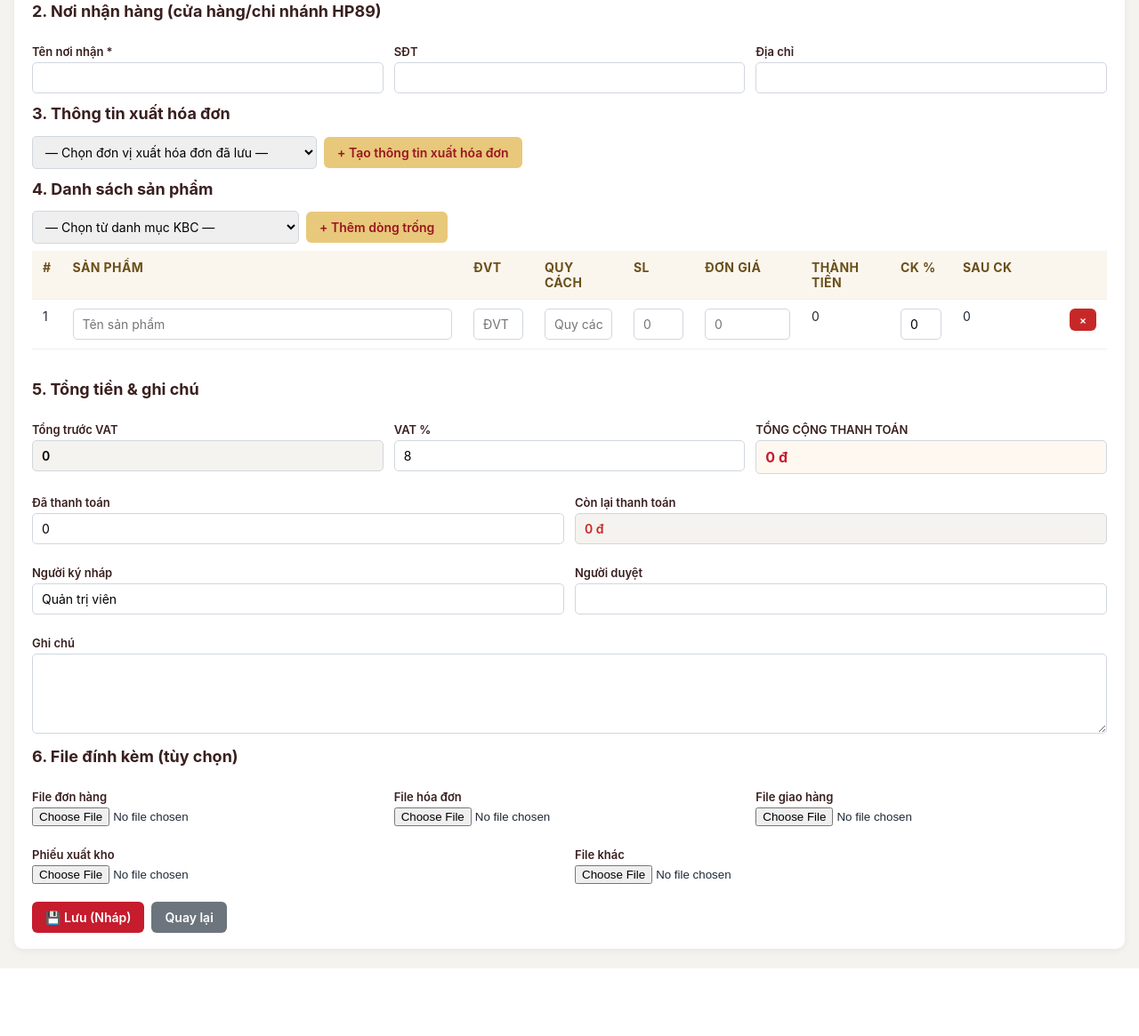
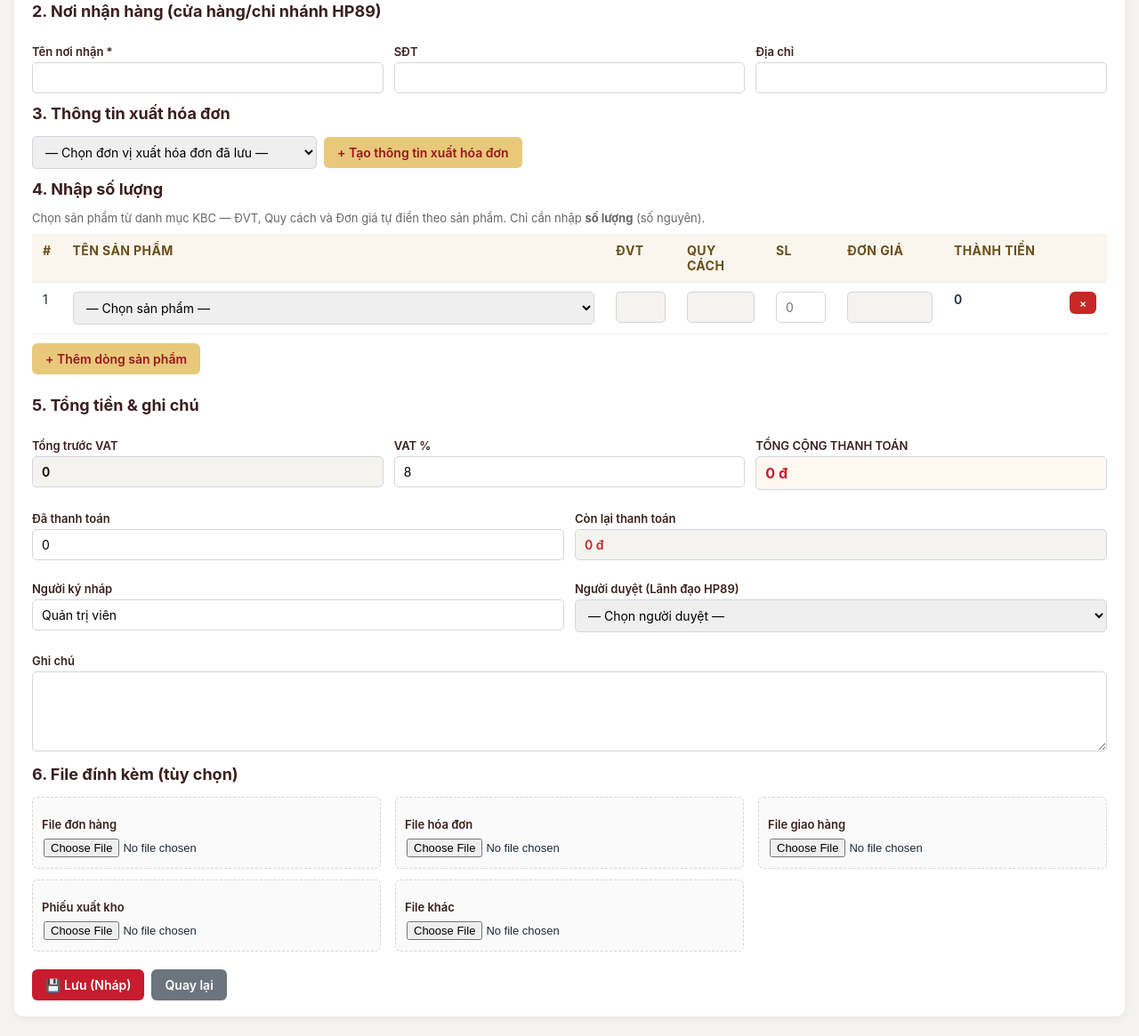
Before and after one commit to khoasv2001-cmd/kbc-hp89-app, a Flask app: page /orders/new in a window 1280 px wide. Shown: the part 309-1474 px from the top of the page at 89% size. Before the commit the page ends 1398 px from the top, so only its background shows below. Run offline with Flask 3, Linux system fonts and the light colour scheme; a user stored in the database is signed in; data comes from the database, SQL or seed files in the repository; data that the repository does not hold is empty.

Commit message:
Don gian hoa form dat hang theo y kien Khoa
Section 4 'Danh sach san pham' -> 'Nhap so luong':
- Bo dropdown picker rieng o duoi -> Ten SP la <select> trong bang
- Bo cot CK % va Sau CK (khong con chiet khau)
- SL: nhap tay so nguyen (step=1, min=1) - khong cho nhap thap phan
- DVT, Quy cach, Don gia: tu dien tu products catalog (readonly)
- _parse_order_items: chi can product_id + qty, con lai lookup tu DB

Nguoi duyet: doi tu input text thanh <select>
- Liet ke user HP89 (hoac admin) co cap approve_hp89_order
- Helper _get_hp89_approvers() loc theo User.caps

File dinh kem: chuyen tu form-row sang CSS grid 3x2
- 5 o file + 1 o trong de can deu hang doc/hang ngang
- Moi o co padding/border dashed cho ro rang
- Mobile: tu chuyen ve 1 cot

```diff
--- a/app.py
+++ b/app.py
@@ -1178,48 +1178,45 @@
 # ---------- ORDERS (Đặt Hàng) ----------
 # ============================================================
 def _parse_order_items(form):
+    """Đọc các dòng item từ form mới: chỉ cần product_id + qty (nguyên).
+    Các thông tin khác (tên SP, ĐVT, quy cách, đơn giá) lấy tự động từ
+    bảng products do KBC tạo. KHÔNG còn chiết khấu."""
     items = []
-    names = form.getlist('item_product_name[]')
     prod_ids = form.getlist('item_product_id[]')
-    units = form.getlist('item_unit[]')
-    packagings = form.getlist('item_packaging[]')
     qtys = form.getlist('item_qty[]')
-    prices = form.getlist('item_unit_price[]')
-    discounts = form.getlist('item_discount[]')
-    notes = form.getlist('item_note[]')
-    for i, nm in enumerate(names):
-        nm = (nm or '').strip()
-        if not nm:
+    db = get_db()
+    for i, pid_str in enumerate(prod_ids):
+        pid_str = (pid_str or '').strip()
+        if not pid_str:
             continue
-        def _f(lst, idx, default=0.0):
-            try:
-                return float((lst[idx] or '0').replace(',', '').strip()) if idx < len(lst) else default
-            except (ValueError, AttributeError):
-                return default
-        def _s(lst, idx):
-            return (lst[idx] if idx < len(lst) else '') or ''
-        def _i(lst, idx):
-            v = lst[idx] if idx < len(lst) else None
-            try:
-                return int(v) if v else None
-            except (ValueError, TypeError):
-                return None
-        qty = _f(qtys, i)
-        price = _f(prices, i)
-        discount_pct = max(0.0, min(100.0, _f(discounts, i)))
+        try:
+            pid = int(pid_str)
+        except (ValueError, TypeError):
+            continue
+        p = db.execute('SELECT * FROM products WHERE id=?', (pid,)).fetchone()
+        if not p:
+            continue
+        # SL là số nguyên — bỏ phần thập phân nếu user nhập
+        try:
+            qty_raw = (qtys[i] if i < len(qtys) else '0') or '0'
+            qty = int(float(str(qty_raw).replace(',', '').strip()))
+        except (ValueError, AttributeError):
+            qty = 0
+        if qty <= 0:
+            continue
+        price = float(p['default_price'] or 0)
         amount = qty * price
-        amount_after = max(0, amount - amount * discount_pct / 100.0)
         items.append({
-            'product_id': _i(prod_ids, i),
-            'product_name': nm,
-            'unit': _s(units, i).strip(),
-            'packaging': _s(packagings, i).strip(),
+            'product_id': pid,
+            'product_name': p['name'],
+            'unit': p['unit'] or '',
+            'packaging': p['packaging'] or '',
             'qty': qty,
             'unit_price': price,
             'amount': amount,
-            'discount': discount_pct,
-            'amount_after': amount_after,
-            'note': _s(notes, i).strip(),
+            'discount': 0,          # bỏ chiết khấu
+            'amount_after': amount, # = amount vì không có CK
+            'note': '',
             'sort_order': i,
         })
     return items
@@ -1288,6 +1285,15 @@
     return render_template('orders_list.html', orders=rows, current_status=status_filter)
 
 
+def _get_hp89_approvers():
+    """Trả về list user thuộc HP89 (hoặc admin) có quyền duyệt đơn HP89."""
+    rows = get_db().execute(
+        "SELECT * FROM users WHERE organization='HP89' OR role='admin' "
+        "ORDER BY full_name, username"
+    ).fetchall()
+    return [r for r in rows if User(r).has_cap('approve_hp89_order')]
+
+
 @app.route('/orders/new', methods=['GET', 'POST'])
 @login_required
 @require_cap('create_order')
@@ -1297,8 +1303,9 @@
         return _save_order(None)
     products = db.execute('SELECT * FROM products WHERE active=1 ORDER BY name').fetchall()
     invoice_entities = db.execute('SELECT * FROM invoice_entities ORDER BY company_name').fetchall()
+    hp89_approvers = _get_hp89_approvers()
     return render_template('order_form.html', order=None, items=[], products=products,
-                           invoice_entities=invoice_entities)
+                           invoice_entities=invoice_entities, hp89_approvers=hp89_approvers)
 
 
 def _save_order(order_id):
@@ -1441,8 +1448,9 @@
     items = db.execute('SELECT * FROM order_items WHERE order_id=? ORDER BY sort_order, id', (oid,)).fetchall()
     products = db.execute('SELECT * FROM products WHERE active=1 ORDER BY name').fetchall()
     invoice_entities = db.execute('SELECT * FROM invoice_entities ORDER BY company_name').fetchall()
+    hp89_approvers = _get_hp89_approvers()
     return render_template('order_form.html', order=o, items=items, products=products,
-                           invoice_entities=invoice_entities)
+                           invoice_entities=invoice_entities, hp89_approvers=hp89_approvers)
 
 
 @app.route('/orders/<int:oid>/delete', methods=['POST'])
--- a/templates/order_form.html
+++ b/templates/order_form.html
@@ -99,29 +99,22 @@
     </div>
   </div>
 
-  <h2>4. Danh sách sản phẩm</h2>
-  <div style="margin-bottom:8px; display:flex; gap:8px; align-items:center; flex-wrap:wrap">
-    <select id="product-picker" style="width:300px; display:inline-block">
-      <option value="">— Chọn từ danh mục KBC —</option>
-      {% for p in products %}
-        <option value="{{ p.id }}" data-name="{{ p.name }}" data-unit="{{ p.unit or '' }}" data-packaging="{{ p.packaging or '' }}" data-price="{{ p.default_price }}">{{ p.name }} ({{ p.unit or 'cái' }}) – {{ p.default_price|money0 }}đ</option>
-      {% endfor %}
-    </select>
-    <button type="button" class="btn btn-gold" onclick="addRow()">+ Thêm dòng trống</button>
-  </div>
+  <h2>4. Nhập số lượng</h2>
+  <p style="font-size:13px; color:#666; margin:4px 0 10px">
+    Chọn sản phẩm từ danh mục KBC — ĐVT, Quy cách và Đơn giá tự điền theo sản phẩm.
+    Chỉ cần nhập <b>số lượng</b> (số nguyên).
+  </p>
   <div style="overflow-x:auto; -webkit-overflow-scrolling:touch">
   <table id="items-table" style="margin-bottom:10px; min-width:700px">
     <thead>
       <tr>
         <th style="width:32px">#</th>
-        <th>Sản phẩm</th>
+        <th>Tên sản phẩm</th>
         <th style="width:80px">ĐVT</th>
         <th style="width:100px">Quy cách</th>
         <th style="width:80px">SL</th>
         <th style="width:120px">Đơn giá</th>
-        <th style="width:100px">Thành tiền</th>
-        <th style="width:70px">CK %</th>
-        <th style="width:120px">Sau CK</th>
+        <th style="width:130px">Thành tiền</th>
         <th style="width:36px"></th>
       </tr>
     </thead>
@@ -131,16 +124,24 @@
         <tr class="item-row">
           <td class="row-no">{{ loop.index }}</td>
           <td>
-            <input type="hidden" name="item_product_id[]" value="{{ it.product_id or '' }}">
-            <input type="text" name="item_product_name[]" value="{{ it.product_name }}" required>
+            <select name="item_product_id[]" class="prod-pick" required>
+              <option value="">— Chọn sản phẩm —</option>
+              {% for p in products %}
+                <option value="{{ p.id }}"
+                        data-unit="{{ p.unit or '' }}"
+                        data-packaging="{{ p.packaging or '' }}"
+                        data-price="{{ p.default_price }}"
+                        {% if it.product_id == p.id %}selected{% endif %}>
+                  {{ p.name }}
+                </option>
+              {% endfor %}
+            </select>
           </td>
-          <td><input type="text" name="item_unit[]" value="{{ it.unit }}"></td>
-          <td><input type="text" name="item_packaging[]" value="{{ it.packaging }}"></td>
-          <td><input type="number" step="0.01" name="item_qty[]" value="{{ it.qty }}" class="qty"></td>
-          <td><input type="number" step="0.01" name="item_unit_price[]" value="{{ it.unit_price }}" class="price"></td>
-          <td class="amount">{{ it.amount|money2 }}</td>
-          <td><input type="number" step="0.01" min="0" max="100" name="item_discount[]" value="{{ it.discount }}" class="disc"></td>
-          <td class="amount-after">{{ it.amount_after|money2 }}</td>
+          <td><input type="text" class="unit-disp" value="{{ it.unit }}" readonly style="background:#f5f3ef"></td>
+          <td><input type="text" class="pack-disp" value="{{ it.packaging }}" readonly style="background:#f5f3ef"></td>
+          <td><input type="number" step="1" min="1" name="item_qty[]" value="{{ it.qty|int }}" class="qty" required></td>
+          <td><input type="text" class="price-disp" value="{{ it.unit_price|money0 }}" readonly style="background:#f5f3ef"></td>
+          <td class="amount" style="font-weight:600">{{ it.amount|money0 }}</td>
           <td><button type="button" class="btn btn-sm btn-danger" onclick="rmRow(this)">×</button></td>
         </tr>
         {% endfor %}
@@ -148,6 +149,18 @@
     </tbody>
   </table>
   </div>
+  <button type="button" class="btn btn-gold" onclick="addRow()">+ Thêm dòng sản phẩm</button>
+
+  <!-- Template options cho JS clone vào select sản phẩm của các dòng mới -->
+  <template id="product-options-template">
+    <option value="">— Chọn sản phẩm —</option>
+    {% for p in products %}
+      <option value="{{ p.id }}"
+              data-unit="{{ p.unit or '' }}"
+              data-packaging="{{ p.packaging or '' }}"
+              data-price="{{ p.default_price }}">{{ p.name }}</option>
+    {% endfor %}
+  </template>
 
   <h2 style="margin-top:24px">5. Tổng tiền & ghi chú</h2>
   <div class="form-row three">
@@ -176,8 +189,20 @@
     <div><label>Người ký nháp</label>
       <input type="text" name="signer_creator" value="{{ order.signer_creator if order else (current_user.full_name or current_user.username) }}">
     </div>
-    <div><label>Người duyệt</label>
-      <input type="text" name="signer_approver" value="{{ order.signer_approver if order else '' }}">
+    <div><label>Người duyệt (Lãnh đạo HP89)</label>
+      <select name="signer_approver">
+        <option value="">— Chọn người duyệt —</option>
+        {% for u in hp89_approvers %}
+          {% set label = u.full_name or u.username %}
+          <option value="{{ label }}"
+            {% if order and order.signer_approver == label %}selected{% endif %}>
+            {{ label }} ({{ u.username }})
+          </option>
+        {% endfor %}
+      </select>
+      {% if not hp89_approvers %}
+        <small style="color:#c62828">⚠️ Chưa có user HP89 nào được cấp quyền duyệt đơn — liên hệ Admin.</small>
+      {% endif %}
     </div>
   </div>
   <div class="form-row full">
@@ -187,15 +212,53 @@
   </div>
 
   <h2>6. File đính kèm (tùy chọn)</h2>
-  <div class="form-row three">
-    <div><label>File đơn hàng</label><input type="file" name="order_file"></div>
-    <div><label>File hóa đơn</label><input type="file" name="invoice_file"></div>
-    <div><label>File giao hàng</label><input type="file" name="delivery_file"></div>
+  <div class="files-grid">
+    <div class="file-cell">
+      <label>File đơn hàng</label>
+      <input type="file" name="order_file">
+    </div>
+    <div class="file-cell">
+      <label>File hóa đơn</label>
+      <input type="file" name="invoice_file">
+    </div>
+    <div class="file-cell">
+      <label>File giao hàng</label>
+      <input type="file" name="delivery_file">
+    </div>
+    <div class="file-cell">
+      <label>Phiếu xuất kho</label>
+      <input type="file" name="warehouse_file">
+    </div>
+    <div class="file-cell">
+      <label>File khác</label>
+      <input type="file" name="other_file">
+    </div>
+    <div class="file-cell file-cell-empty"></div>
   </div>
-  <div class="form-row">
-    <div><label>Phiếu xuất kho</label><input type="file" name="warehouse_file"></div>
-    <div><label>File khác</label><input type="file" name="other_file"></div>
-  </div>
+  <style>
+    .files-grid {
+      display: grid;
+      grid-template-columns: repeat(3, 1fr);
+      gap: 12px 16px;
+      margin-bottom: 8px;
+    }
+    .file-cell {
+      display: flex; flex-direction: column; gap: 4px;
+      padding: 10px; background: #fafafa;
+      border: 1px dashed #d0d7de; border-radius: 6px;
+      min-height: 70px;
+    }
+    .file-cell label { margin-bottom: 2px; }
+    .file-cell input[type=file] {
+      padding: 2px; border: 0; background: transparent;
+      font-size: 13px;
+    }
+    .file-cell-empty { background: transparent; border: 0; }
+    @media (max-width: 720px) {
+      .files-grid { grid-template-columns: 1fr; }
+      .file-cell-empty { display: none; }
+    }
+  </style>
 
   <div style="margin-top:20px; display:flex; gap:8px">
     <button type="submit" class="btn btn-primary">💾 Lưu (Nháp)</button>
@@ -259,62 +322,80 @@
   }).catch(() => alert('Lỗi kết nối'));
 }
 
-// Item rows
+// ============ Item rows: chọn sản phẩm + nhập SL ============
+function buildProductOptions() {
+  // Clone HTML từ <template id="product-options-template"> để dùng cho row mới
+  const tpl = document.getElementById('product-options-template');
+  return tpl ? tpl.innerHTML : '';
+}
+const PRODUCT_OPTIONS_HTML = buildProductOptions();
+
 function rowTemplate(i) {
   return `<tr class="item-row">
     <td class="row-no">${i+1}</td>
     <td>
-      <input type="hidden" name="item_product_id[]" value="">
-      <input type="text" name="item_product_name[]" required placeholder="Tên sản phẩm">
+      <select name="item_product_id[]" class="prod-pick" required>
+        ${PRODUCT_OPTIONS_HTML}
+      </select>
     </td>
-    <td><input type="text" name="item_unit[]" placeholder="ĐVT"></td>
-    <td><input type="text" name="item_packaging[]" placeholder="Quy cách"></td>
-    <td><input type="number" step="0.01" name="item_qty[]" class="qty" placeholder="0"></td>
-    <td><input type="number" step="0.01" name="item_unit_price[]" class="price" placeholder="0"></td>
-    <td class="amount">0</td>
-    <td><input type="number" step="0.01" min="0" max="100" name="item_discount[]" value="0" class="disc"></td>
-    <td class="amount-after">0</td>
+    <td><input type="text" class="unit-disp" readonly style="background:#f5f3ef"></td>
+    <td><input type="text" class="pack-disp" readonly style="background:#f5f3ef"></td>
+    <td><input type="number" step="1" min="1" name="item_qty[]" class="qty" placeholder="0" required></td>
+    <td><input type="text" class="price-disp" readonly style="background:#f5f3ef"></td>
+    <td class="amount" style="font-weight:600">0</td>
     <td><button type="button" class="btn btn-sm btn-danger" onclick="rmRow(this)">×</button></td>
   </tr>`;
 }
-function addRow(prefill) {
+
+function addRow() {
   const tb = document.getElementById('items-tbody');
   const i = tb.querySelectorAll('tr').length;
   tb.insertAdjacentHTML('beforeend', rowTemplate(i));
-  if (prefill) {
-    const row = tb.lastElementChild;
-    row.querySelector('input[name="item_product_id[]"]').value = prefill.id || '';
-    row.querySelector('input[name="item_product_name[]"]').value = prefill.name || '';
-    row.querySelector('input[name="item_unit[]"]').value = prefill.unit || '';
-    row.querySelector('input[name="item_packaging[]"]').value = prefill.packaging || '';
-    row.querySelector('input[name="item_unit_price[]"]').value = prefill.price || 0;
-  }
   bindRow();
   recalc();
 }
+
 function rmRow(btn) {
   btn.closest('tr').remove();
   renumber();
   recalc();
 }
+
 function renumber() {
   document.querySelectorAll('#items-tbody .row-no').forEach((td, i) => td.textContent = i+1);
 }
+
 function fmt(v) {
   v = parseFloat(v||0);
   return v.toLocaleString('vi-VN', {minimumFractionDigits:0, maximumFractionDigits:0});
 }
+
+function fillFromProduct(row) {
+  // Khi chọn sản phẩm, đọc data-* từ option được chọn -> điền ĐVT/Quy cách/Đơn giá
+  const sel = row.querySelector('.prod-pick');
+  const opt = sel?.options[sel.selectedIndex];
+  if (!opt || !opt.value) {
+    row.querySelector('.unit-disp').value = '';
+    row.querySelector('.pack-disp').value = '';
+    row.querySelector('.price-disp').value = '';
+    row.querySelector('.price-disp').dataset.raw = 0;
+    return;
+  }
+  row.querySelector('.unit-disp').value = opt.dataset.unit || '';
+  row.querySelector('.pack-disp').value = opt.dataset.packaging || '';
+  const price = parseFloat(opt.dataset.price || 0);
+  row.querySelector('.price-disp').value = fmt(price);
+  row.querySelector('.price-disp').dataset.raw = price;
+}
+
 function recalc() {
   let subtotal = 0;
   document.querySelectorAll('#items-tbody tr').forEach(row => {
-    const q = parseFloat(row.querySelector('.qty')?.value || 0);
-    const p = parseFloat(row.querySelector('.price')?.value || 0);
-    const d = parseFloat(row.querySelector('.disc')?.value || 0);
-    const amt = q * p;
-    const after = Math.max(0, amt - amt * d / 100);
+    const q = parseInt(row.querySelector('.qty')?.value || 0, 10);
+    const p = parseFloat(row.querySelector('.price-disp')?.dataset.raw || 0);
+    const amt = (isFinite(q) ? q : 0) * (isFinite(p) ? p : 0);
     row.querySelector('.amount').textContent = fmt(amt);
-    row.querySelector('.amount-after').textContent = fmt(after);
-    subtotal += after;
+    subtotal += amt;
   });
   const vat = parseFloat(document.getElementById('vat-percent').value || 0);
   const vatAmt = subtotal * vat / 100;
@@ -325,28 +406,41 @@
   const remaining = document.getElementById('remaining-display');
   if (remaining) remaining.value = fmt(Math.max(0, total - paid)) + ' đ';
 }
+
 function bindRow() {
-  document.querySelectorAll('#items-tbody .qty, #items-tbody .price, #items-tbody .disc').forEach(inp => {
-    inp.oninput = recalc;
+  document.querySelectorAll('#items-tbody tr').forEach(row => {
+    const sel = row.querySelector('.prod-pick');
+    if (sel && !sel.dataset.bound) {
+      sel.addEventListener('change', () => { fillFromProduct(row); recalc(); });
+      sel.dataset.bound = '1';
+    }
+    const qty = row.querySelector('.qty');
+    if (qty && !qty.dataset.bound) {
+      qty.addEventListener('input', recalc);
+      // Ép số nguyên: bỏ dấu chấm/phẩy/chữ
+      qty.addEventListener('blur', () => {
+        const v = parseInt(qty.value || 0, 10);
+        qty.value = isFinite(v) && v > 0 ? v : '';
+      });
+      qty.dataset.bound = '1';
+    }
   });
 }
+
 document.getElementById('vat-percent').oninput = recalc;
 const paidInput = document.querySelector('[name=paid_amount]');
 if (paidInput) paidInput.oninput = recalc;
 
-// Picker từ danh mục
-document.getElementById('product-picker').onchange = function() {
-  const opt = this.options[this.selectedIndex];
-  if (!opt.value) return;
-  addRow({
-    id: opt.value,
-    name: opt.dataset.name,
-    unit: opt.dataset.unit,
-    packaging: opt.dataset.packaging,
-    price: opt.dataset.price
-  });
-  this.value = '';
-};
+// Khởi tạo: với mỗi row có sẵn, đọc lại data từ option được selected
+document.querySelectorAll('#items-tbody tr').forEach(row => {
+  // Đối với row được render từ server (edit mode), price-disp đã có giá trị tiền VN
+  // nhưng dataset.raw chưa có -> đọc từ option đang select.
+  const sel = row.querySelector('.prod-pick');
+  const opt = sel?.options[sel.selectedIndex];
+  if (opt && opt.value) {
+    row.querySelector('.price-disp').dataset.raw = parseFloat(opt.dataset.price || 0);
+  }
+});
 
 bindRow();
 recalc();
```
